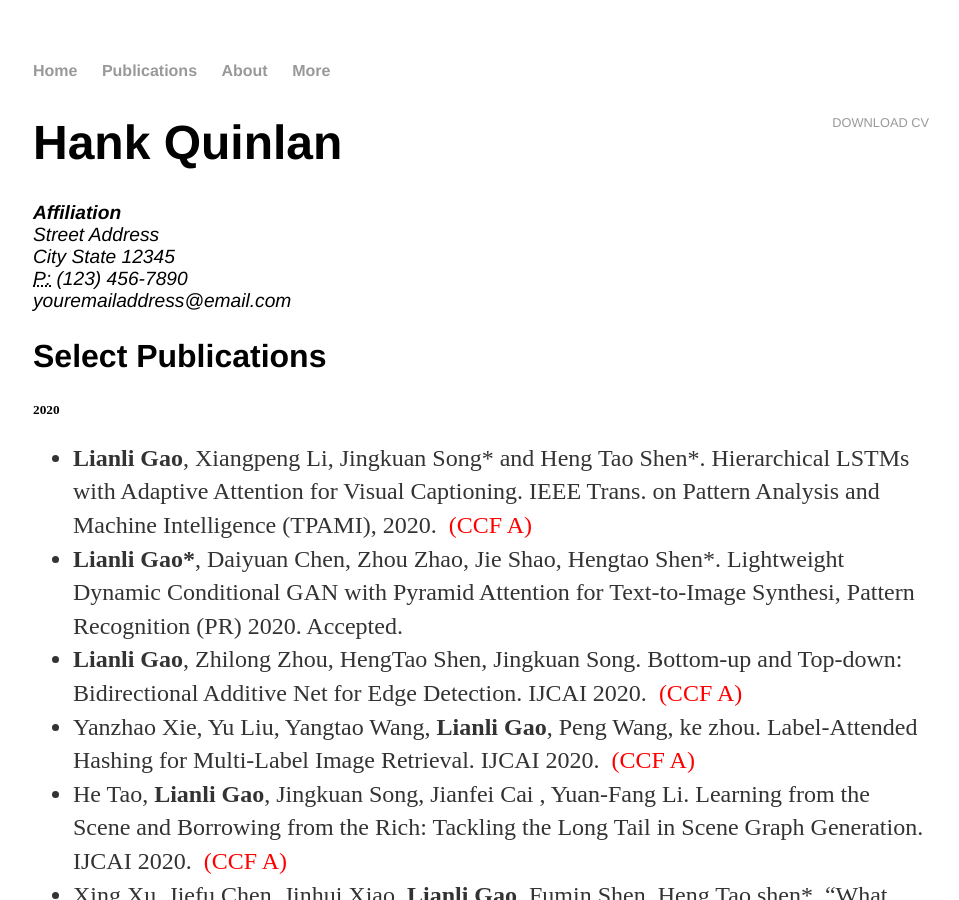
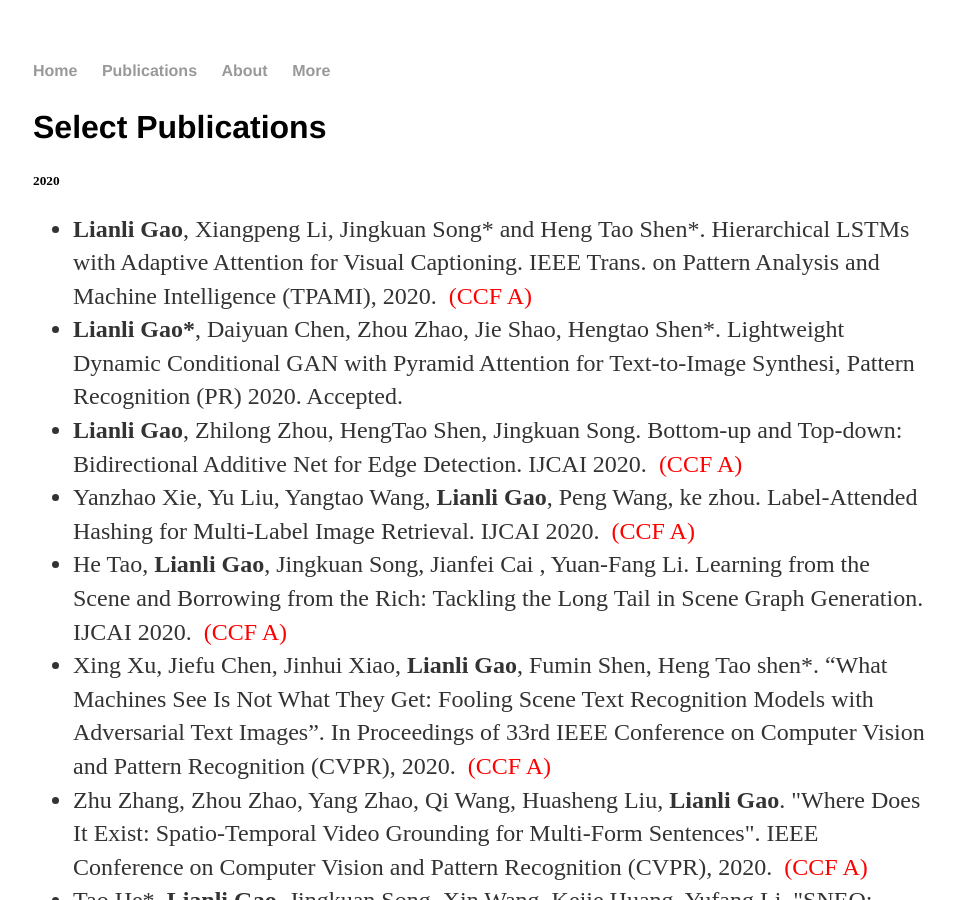
Before and after one commit to lianliGao/lianligao.github.io, a Jekyll site: the page built from cv/index.html, in a window 1280 px wide and 900 px high. Shown: the whole window, without its empty margins (159-1118 px from the left). Built offline with Jekyll 4.4.1, drawn with Linux system fonts in a browser that asks for light colours.

Commit message:
Update index.html

```diff
--- a/cv/index.html
+++ b/cv/index.html
@@ -1,10 +1,10 @@
 ---
 layout: default
-title: CV of Your Name
+title: Selected Publications
 ---
 
 	<div class="cv">
-		<a href="#" class="download" title="Download CV as PDF">Download CV</a>
+	<!--	<a href="#" class="download" title="Download CV as PDF">Download CV</a>
 					<h1>Hank Quinlan</h1>
 					<address>
 					<strong>Affiliation</strong><br>
@@ -12,7 +12,7 @@
 					City State 12345<br>
 					<abbr title="phone">P:</abbr> (123) 456-7890<br>
 					<span class="obfuscate">youremailaddress@email.com</span>
-					</address>
+					</address> -->
 
 					<h2>Select Publications</h2>
 
```
